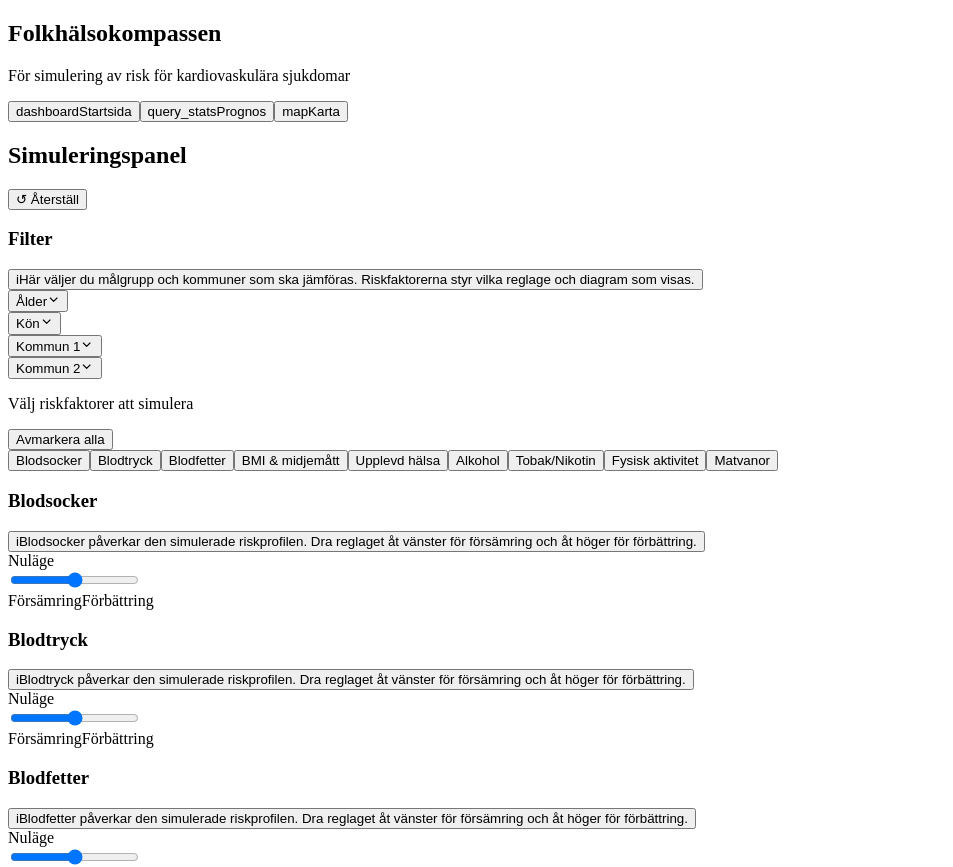
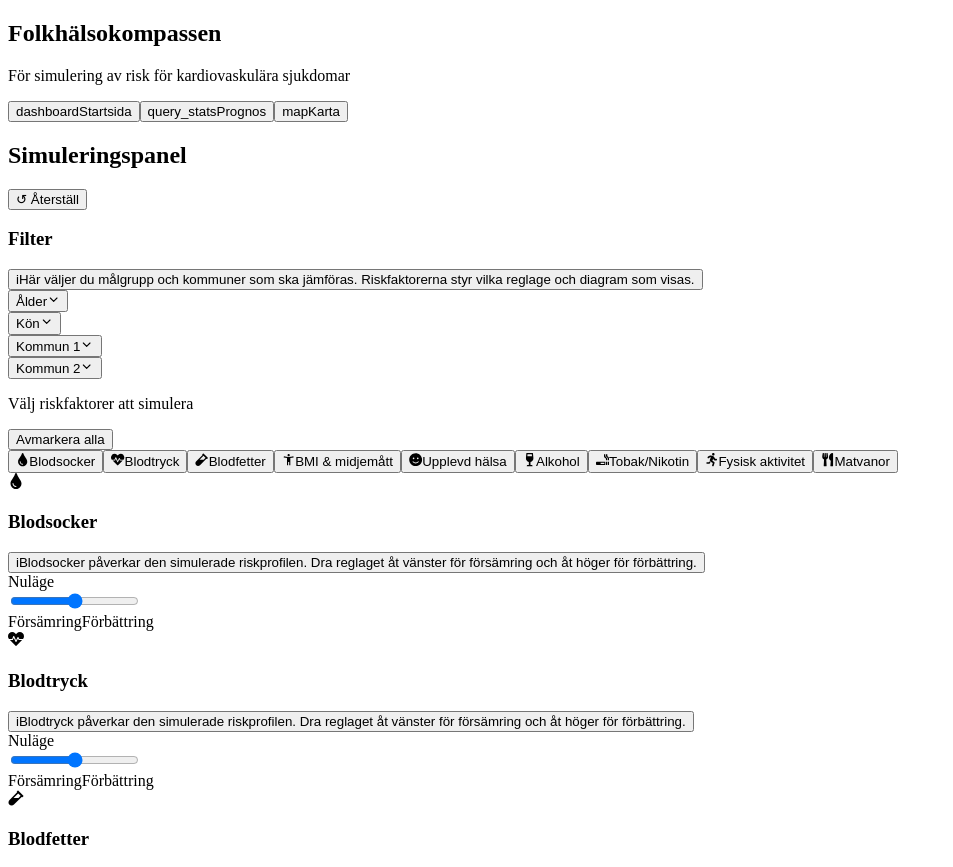
Before and after one commit to masa6009/VIP, a React (Vite) app in the folder folkhalso-kompassen/: page / in a window 1280 px wide. Shown: the top 867 px of the page, without its empty margins (0-953 px from the left). Built offline with nearby package versions, Linux system fonts and the light colour scheme; the HTML template or start-up script is replaced by a standard one.

Commit message:
Fixed icons for risk factors

```diff
--- a/folkhalso-kompassen/src/App.jsx
+++ b/folkhalso-kompassen/src/App.jsx
@@ -1,5 +1,17 @@
 import React, { useMemo, useState } from "react";
 import { FiChevronDown } from "react-icons/fi";
+import {
+  FaTint,
+  FaHeartbeat,
+  FaVial,
+  FaWeight,
+  FaSmile,
+  FaWineGlassAlt,
+  FaSmoking,
+  FaRunning,
+  FaUtensils,
+} from "react-icons/fa";
+import { MdAccessibilityNew } from "react-icons/md";
 
 const C = {
   bg: "#f9f9f9",
@@ -28,6 +40,19 @@ const risks = [
   "Fysisk aktivitet",
   "Matvanor",
 ];
+
+const riskIcons = {
+  Blodsocker: FaTint,
+  Blodtryck: FaHeartbeat,
+  Blodfetter: FaVial,
+  "BMI & midjemått": MdAccessibilityNew,
+  "Upplevd hälsa": FaSmile,
+  Alkohol: FaWineGlassAlt,
+  "Tobak/Nikotin": FaSmoking,
+  "Fysisk aktivitet": FaRunning,
+  Matvanor: FaUtensils,
+};
+
 const municipalities = [
   "Bjurholm",
   "Dorotea",
@@ -188,7 +213,10 @@ const impactStages = [
 function RiskChips({ selected, setSelected, single = false }) {
   return (
     <div className="chips">
-      {risks.map((r) => (
+      {risks.map((r) => {
+        const Icon = riskIcons[r];
+
+        return (
           <button
             key={r}
             onClick={() =>
@@ -202,9 +230,15 @@ function RiskChips({ selected, setSelected, single = false }) {
             }
             className={selected.includes(r) ? "chip active" : "chip"}
           >
-          {r}
+            {Icon && (
+              <Icon
+                className={`chipIcon ${r === "BMI & midjemått" ? "bmiIcon" : ""}`}
+              />
+            )}
+            <span>{r}</span>
           </button>
-      ))}
+        );
+      })}
     </div>
   );
 }
@@ -377,6 +411,8 @@ function InfoButton({ text, label = "Information" }) {
 }
 
 function SliderCard({ risk, value, onChange }) {
+  const Icon = riskIcons[risk];
+
   const label =
     value === 0
       ? "Nuläge"
@@ -392,10 +428,21 @@ function SliderCard({ risk, value, onChange }) {
   return (
     <div className="card slider">
       <div className="cardHead">
+        <div className="sliderCardTitle">
+          {Icon && (
+            <Icon
+              className={`sliderCardIcon ${
+                risk === "BMI & midjemått" ? "bmiIcon" : ""
+              }`}
+            />
+          )}
           <h3>{risk}</h3>
+        </div>
+
         <InfoButton
           label={`Information om ${risk}`}
-  text={`${risk} påverkar den simulerade riskprofilen. Dra reglaget åt vänster för försämring och åt höger för förbättring.`}/>
+          text={`${risk} påverkar den simulerade riskprofilen. Dra reglaget åt vänster för försämring och åt höger för förbättring.`}
+        />
       </div>
 
       <div className="sliderTrackWrap">
--- a/folkhalso-kompassen/src/styles.css
+++ b/folkhalso-kompassen/src/styles.css
@@ -315,7 +315,18 @@ button {
   padding: 8px 11px;
   font-size: 13px;
   cursor: pointer;
+
+  display: inline-flex;
+  align-items: center;
+  gap: 6px;
 }
+
+.chipIcon {
+  font-size: 14px;
+  color: currentColor;
+  flex: 0 0 auto;
+}
+
 .chip.active {
   background: #dce7f6;
   border-color: #0050a0;
@@ -392,6 +403,26 @@ button {
   display: grid;
   grid-template-columns: repeat(3, minmax(0, 1fr));
   gap: 14px;
+}
+
+.sliderCardTitle {
+  display: inline-flex;
+  align-items: center;
+  gap: 8px;
+}
+
+.sliderCardTitle h3 {
+  margin: 0;
+}
+
+.sliderCardIcon {
+  font-size: 18px;
+  color: #003976;
+  flex: 0 0 auto;
+}
+
+.bmiIcon {
+  font-size: 22px;
 }
 
 .cardHead {
```
Lines whose indentation alone changed are shown as unchanged.
